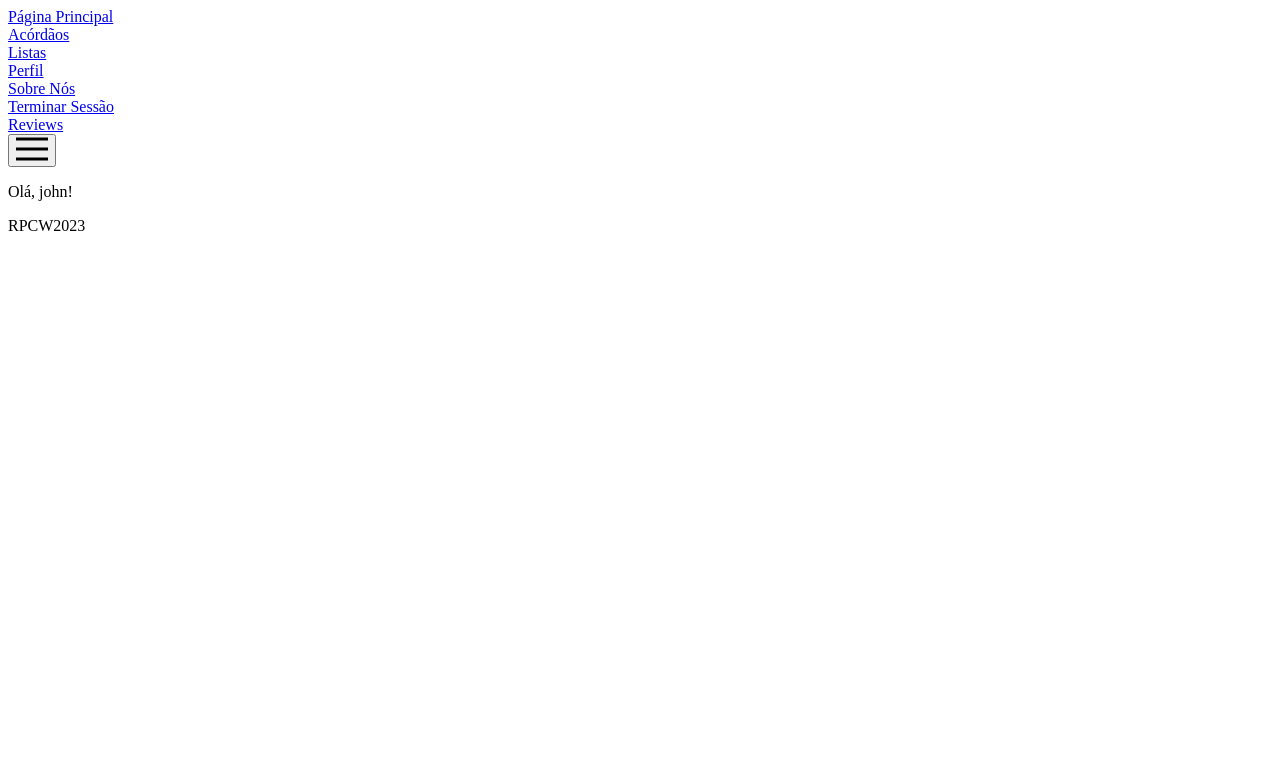
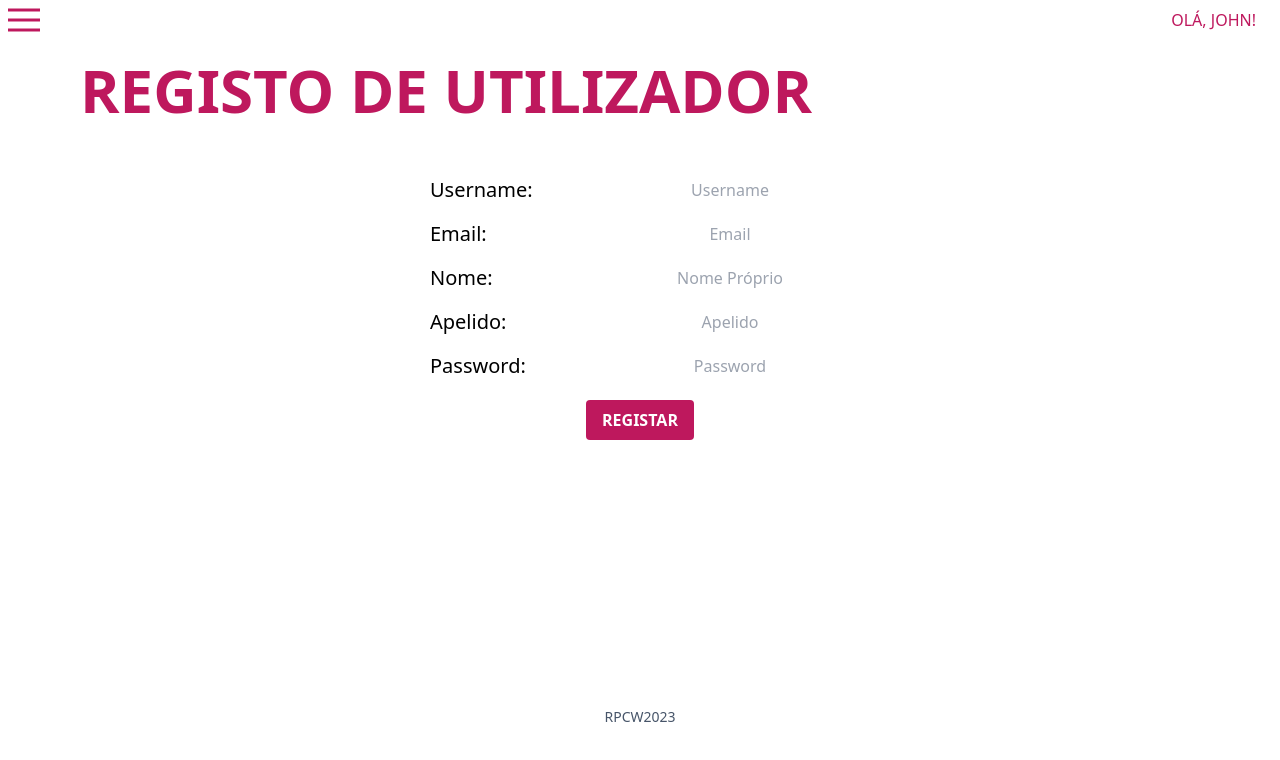
Before and after one commit to franl08/themis, a SvelteKit app: page /register in a window 1280 px wide. Shown: the top 760 px of the page. Built offline with nearby package versions, Linux system fonts and the light colour scheme.

Commit message:
added register

```diff
--- /dev/null
+++ b/src/routes/register/+page.server.js
@@ -0,0 +1,40 @@
+// @ts-nocheck
+import { BACKEND_URL } from '../../global';
+
+/**@type import("./$types").Actions */
+export const actions = {
+	default: async ({ request }) => {
+		const formData = await request.formData();
+		let data = {};
+		for (const [key, value] of formData.entries()) {
+			if (key === 'username_') {
+				data['username'] = value;
+			}
+			data[key] = value;
+		}
+
+		const result = await fetch(`${BACKEND_URL}/users`, {
+			method: 'POST',
+			mode: 'no-cors',
+			headers: {
+				'Content-Type': 'application/json'
+			},
+			body: JSON.stringify(data)
+		});
+
+		if (result.status !== 200) {
+			return {
+				success: false,
+				error: result.body.error
+			};
+		}
+
+		const json = await result.json();
+
+		return {
+			success: true,
+			token: json.token,
+			user: json.user
+		};
+	}
+};
--- a/src/routes/register/+page.svelte
+++ b/src/routes/register/+page.svelte
@@ -0,0 +1,110 @@
+<script>
+	// @ts-nocheck
+
+	import Button from '$lib/Button.svelte';
+    import '../../app.css';
+    import { username, jwt, role } from '../../stores';
+	/** @type {import('./$types').PageData} */
+
+    export let form;
+
+    $: form, updateUser();
+
+    let username_ = "";
+
+    function updateUser() {
+        if (form && form.success) {
+            username.set(form.user.username)
+            jwt.set(form.user.token)
+            role.set(form.user.role)
+        }
+    }
+</script>
+
+<div class="flex flex-col mt-5">
+	<h1 class="flex text-6xl ml-20 text-pink-700 uppercase font-bold">REGISTO DE UTILIZADOR</h1>
+	<div class="flex-col mt-4 justify-center items-center">
+		<form class="flex flex-col items-center after:justify-center mt-10" method="POST">
+			<div class="flex flex-row">
+				<div class="flex flex-col w-40">
+					<label for="name" class="flex text-xl dark:text-white">Username: </label>
+				</div>
+				<input
+					type="text"
+					class="ml-5 rounded-md text-center w-60 overflow-hidden stroke-pink-700"
+					name="username_"
+                    id="username_"
+					placeholder="Username"
+                    bind:value={username_}
+                    required
+				/>
+			</div>
+			<div class="flex flex-row mt-4">
+				<div class="flex flex-col w-40">
+					<label for="email" class="flex text-xl dark:text-white stroke-pink-700">Email: </label>
+				</div>
+				<input
+					type="email"
+					class="ml-5 rounded-md text-center w-60 overflow-hidden stroke-pink-700"
+					name="email"
+                    id="email"
+					placeholder="Email"
+                    required
+				/>
+			</div>
+			<div class="flex flex-row mt-4">
+				<div class="flex flex-col w-40">
+					<label for="nome" class="flex text-xl dark:text-white">Nome: </label>
+				</div>
+				<input
+					type="text"
+					class="ml-5 rounded-md text-center w-60 overflow-hidden stroke-pink-700"
+					name="firstname"
+                    id="firstname"
+                    placeholder="Nome Próprio"
+                    required
+				/>
+			</div>
+			<div class="flex flex-row mt-4">
+				<div class="flex flex-col w-40">
+					<label for="apelido" class="flex text-xl dark:text-white">Apelido: </label>
+				</div>
+				<input
+					type="text"
+					class="ml-5 rounded-md text-center w-60 overflow-hidden stroke-pink-700"
+					name="lastname"
+                    id="lastname"
+					placeholder="Apelido"
+                    required
+				/>
+			</div>
+			<div class="flex flex-row mt-4">
+				<div class="flex flex-col w-40">
+					<label for="password" class="flex text-xl dark:text-white">Password: </label>
+				</div>
+				<input
+					type="password"
+					class="ml-5 rounded-md text-center w-60 overflow-hidden stroke-pink-700"
+					name="password"
+                    id="password"
+					placeholder="Password"
+                    required
+                    minlength="8"
+				/>
+			</div>
+            {#if form?.error}
+                <p class="text-red-500 mt-2">{form.error}</p>
+            {/if}
+            {#if username_.includes(' ') || username_.includes('@') || username_.includes('/')}
+                <p class="text-red-500 mt-2">O username não pode conter espaços, @ ou /.</p>
+                <div class="flex mt-5">
+                    <button on:click|preventDefault><Button>REGISTAR</Button></button>
+                </div>
+			{:else}
+				<div class="flex mt-5">
+				    <Button>REGISTAR</Button>
+				</div>
+			{/if}
+		</form>
+	</div>
+</div>
```
Also changed, not shown: src/routes/register/+page.js (deleted).
